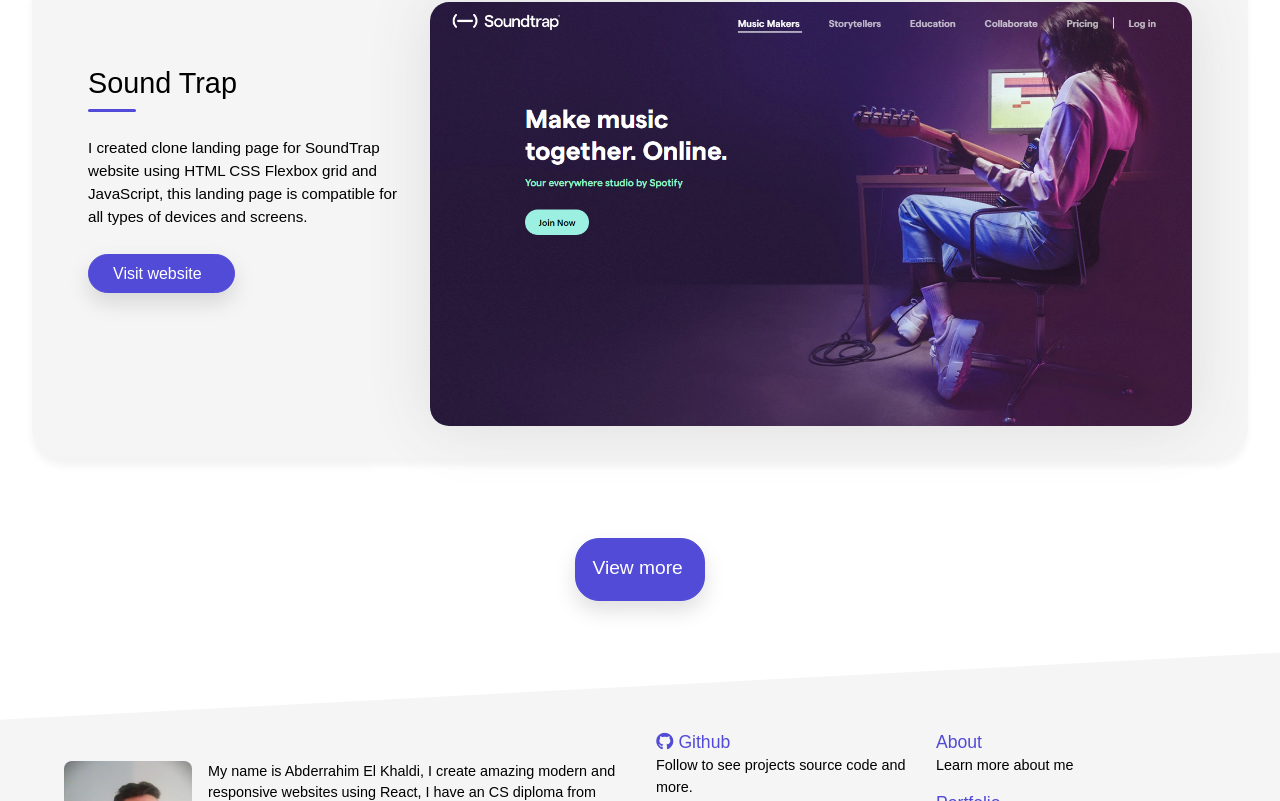
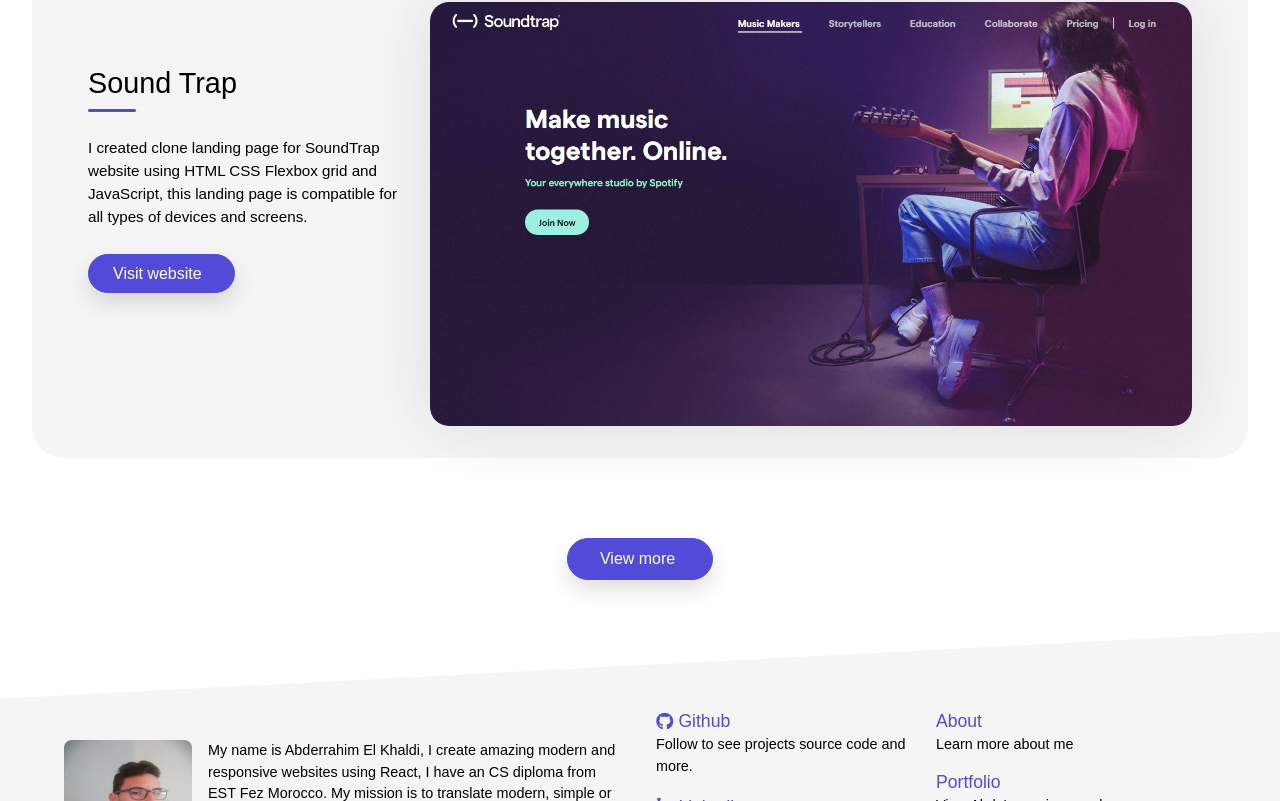
Before and after one commit to devkhaldi/portfolio, a React (Create React App) app: page / in a window 1280 px wide. Shown: the part 2070-2871 px from the top of the page. Built offline with nearby package versions, Linux system fonts and the light colour scheme.

Commit message:
fix projects and project

```diff
--- a/src/components/Project.css
+++ b/src/components/Project.css
@@ -4,7 +4,7 @@
   background: var(--footer-bg);
   border-radius: 2rem;
   margin: 2rem 0;
-  box-shadow: 0 0.5rem 0.5rem rgba(0, 0, 0, 0.05);
+  /* box-shadow: 0 0.5rem 0.5rem rgba(0, 0, 0, 0.05); */
   transition: all 1s;
 }
 .project:hover {
--- a/src/home/Projects.css
+++ b/src/home/Projects.css
@@ -27,15 +27,14 @@
 }
 .projects .btn-container .btn {
   margin: auto;
+  color: white;
   margin-top: 2rem;
+  padding: 0.5rem 2rem;
   background: var(--primary-color);
-  color: white;
-  font-size: 1.2rem;
-  padding: 0.5rem 1rem;
+  font-size: 1rem;
   transition: all 0.5s;
 }
 
 .projects .btn-container svg {
-  font-size: 2rem;
   margin-left: 0.3rem;
 }
```
